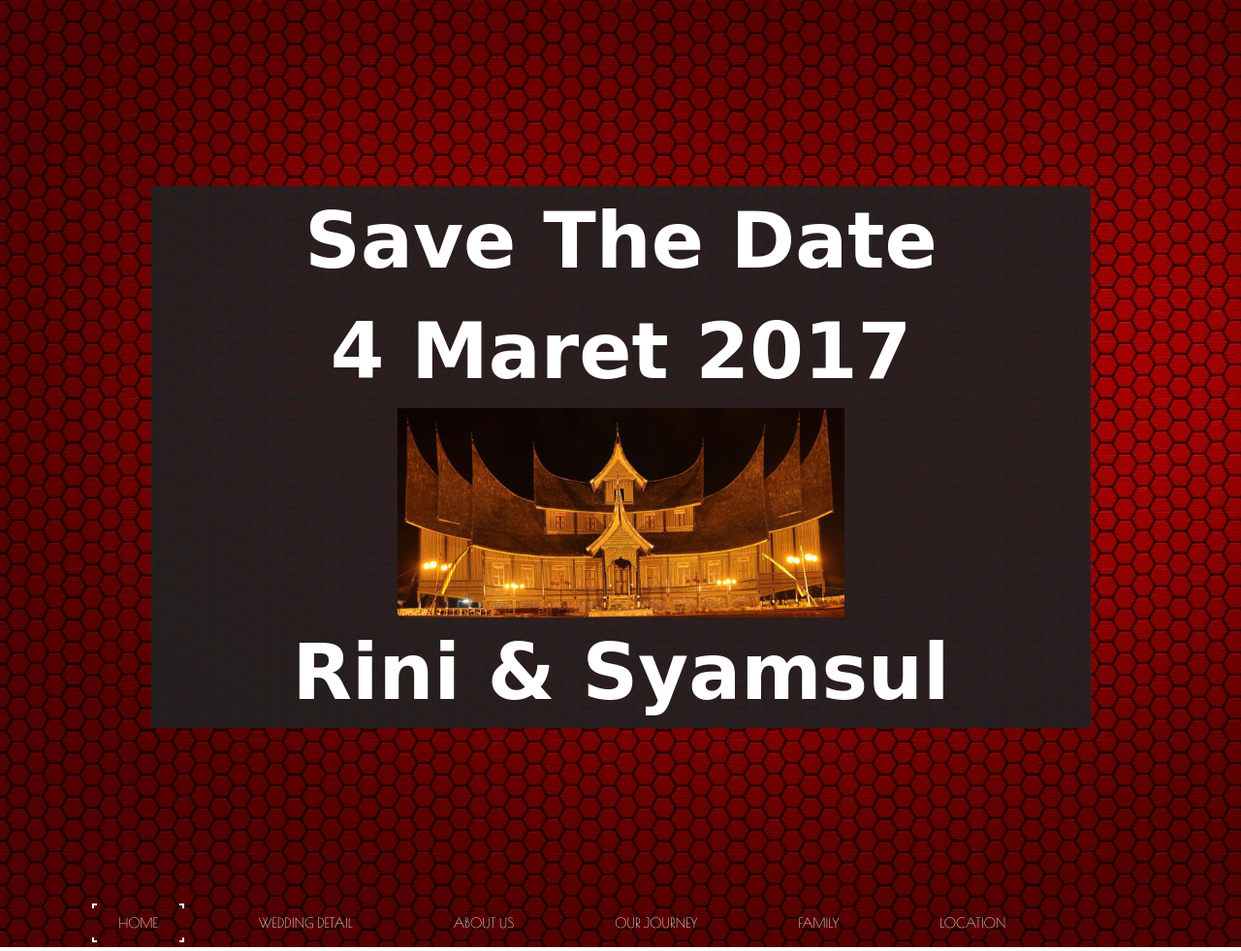
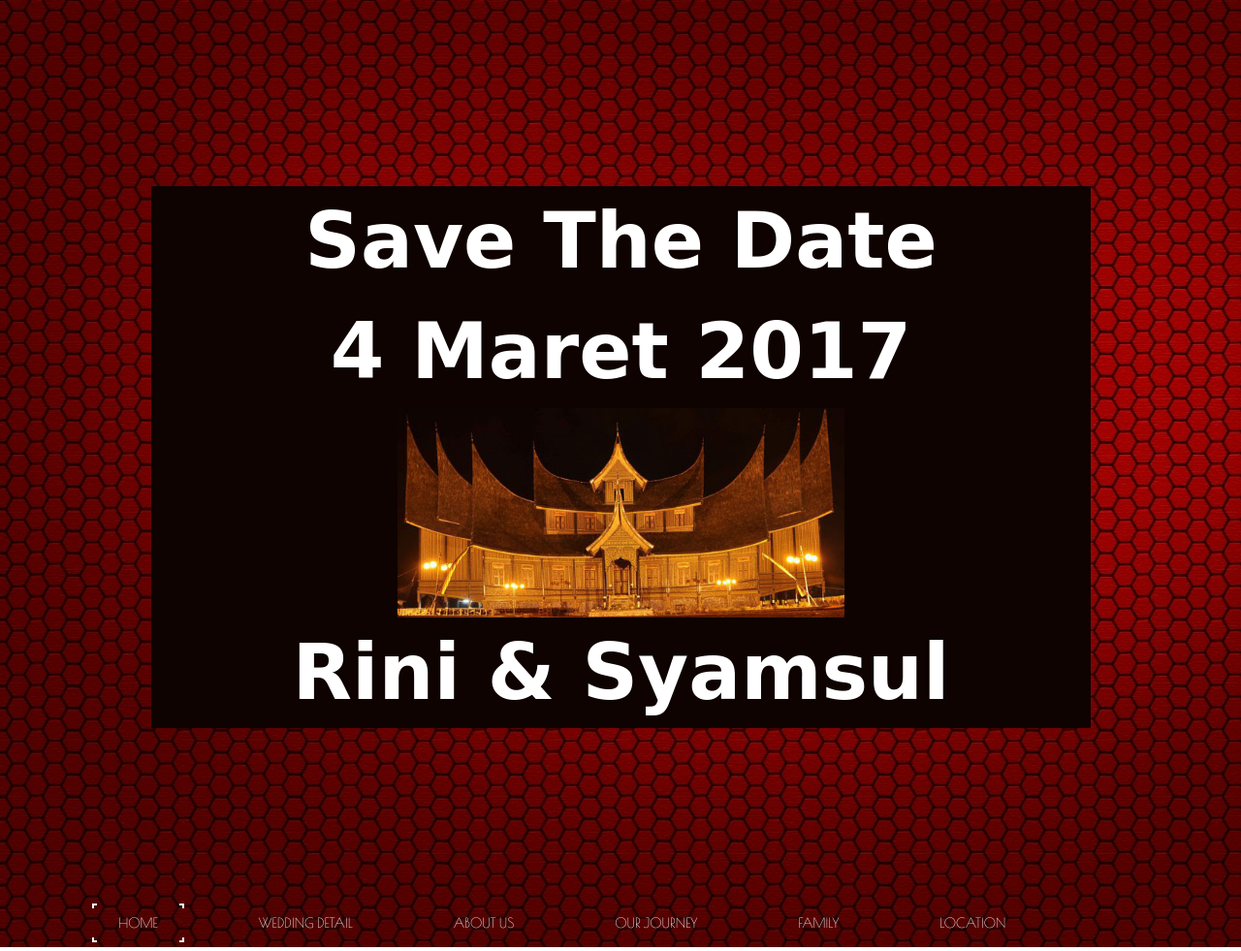
Before and after one commit to riniwindy/rini-syamsul.xyz, a PHP site: page / in a window 1280 px wide. Shown: the top 981 px of the page at 97% size. Run offline with PHP 8.4, Linux system fonts and the light colour scheme; some web fonts are replaced.

Commit message:
Update style.css

```diff
--- a/css/style.css
+++ b/css/style.css
@@ -180,7 +180,7 @@ ul.social-icons li .icon-button .icon-g-plus:hover{
 	font-size: 5em;
     color: #FFFFFF;
     font-weight: 900;
-    background: rgba(33, 33, 33, 0.91);
+    background: rgb(14, 3, 1);
 }
 .navbar-default {
     background: none;
```
